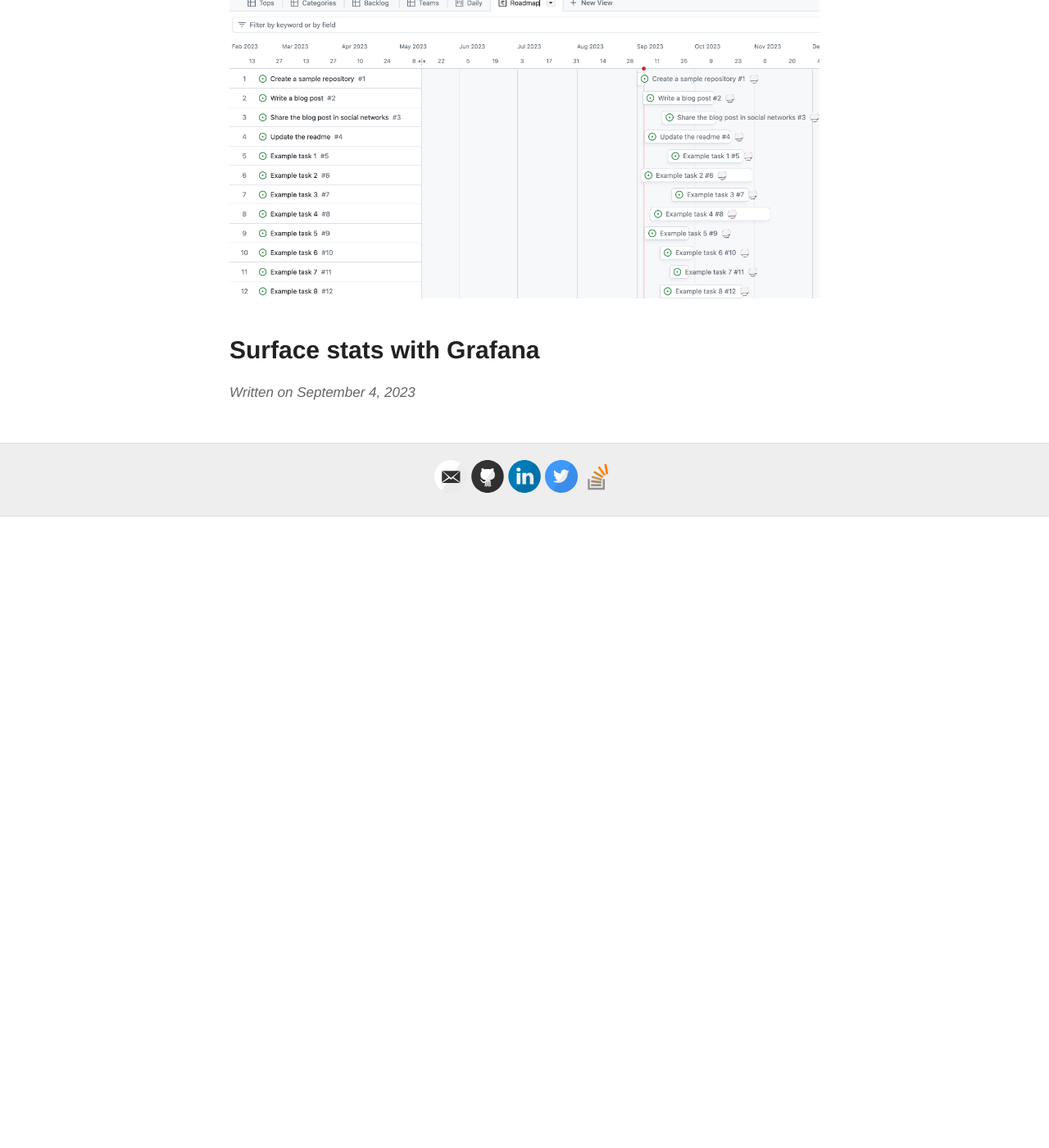
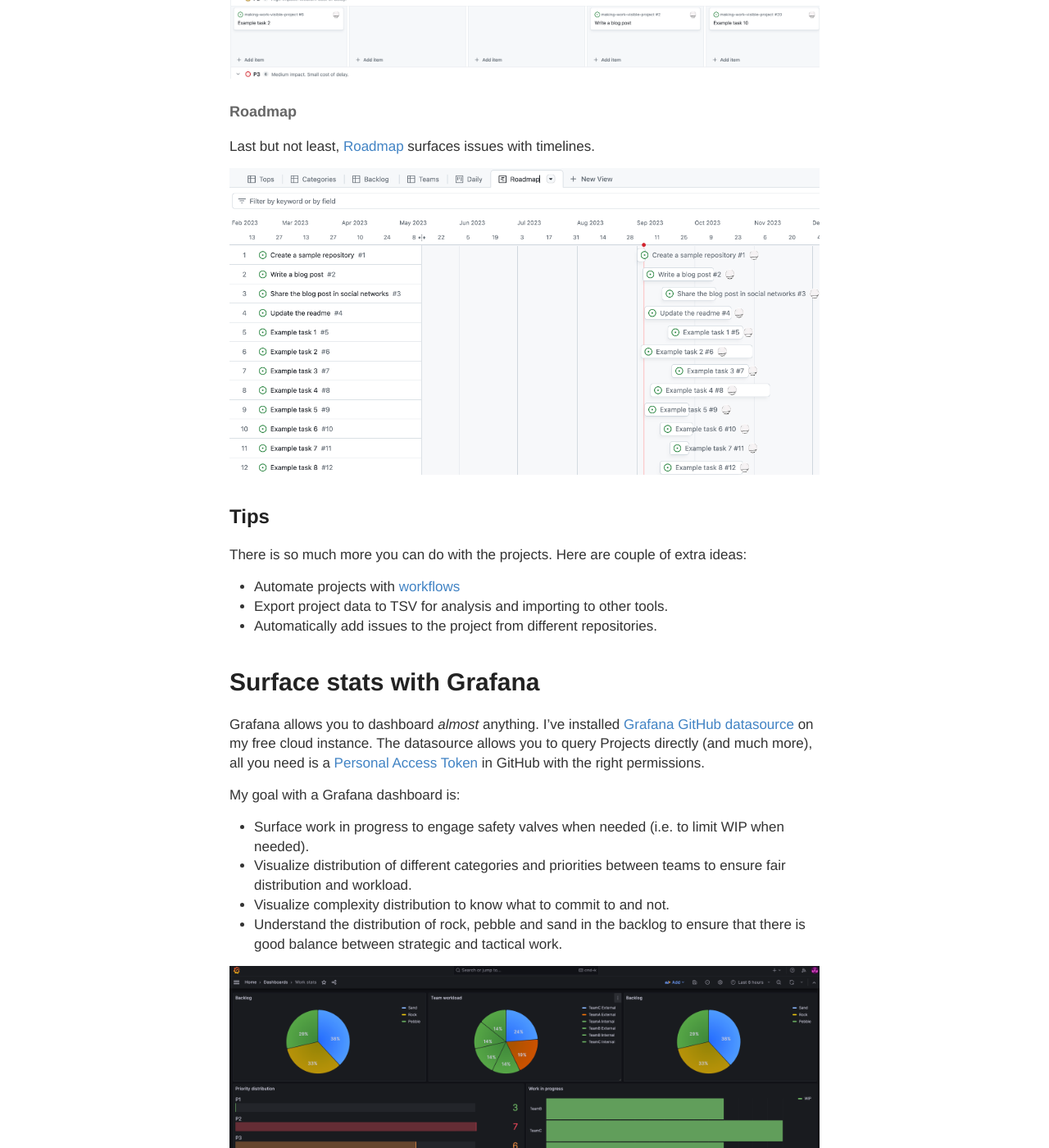
Before and after one commit to vtorosyan/vtorosyan.github.io, a Jekyll site: the page built from _posts/2023/2023-09-04-making-work-visible-github-grafana.md, in a window 1280 px wide and 1400 px high, scrolled down 7220 px. Shown: the whole window at 82% size. Built offline with Jekyll 4.4.1, drawn with Linux system fonts in a browser that asks for light colours; comment, search, counter and statistics services are not loaded; before the commit the page ends 7850 px from its top, so only the background shows below that; some of the changed text lies outside the part shown.

Commit message:
Draft of making work visible

```diff
--- a/_posts/2023/2023-09-04-making-work-visible-github-grafana.md
+++ b/_posts/2023/2023-09-04-making-work-visible-github-grafana.md
@@ -3,7 +3,13 @@
 title: Making work visible with GitHub Projects and Grafana
 ---
 
-In the book [Making work visible, Dominica DeGrandis](https://ddegrandis.com/book/) exposes time-wasting activities at work and demonstrates how you can achieve flow efficiency by _making work visible_. Optimizing workstream management for effectiveness and efficiency is always something I think about. I've used many tools in the past to plan and track workstreams, and recently had a happy realization that [GitHub Projects](https://docs.github.com/en/issues/planning-and-tracking-with-projects/learning-about-projects/about-projects) developed enough to call my number one and only tool for making work visible. I thought to apply some of the learnings from the beforementioned book and leverage GitHub Projects to make work visible. For the sake of measuring and improving, I've used Grafana to visualize few aggregates from the GitHub Project by using [Grafana GitHub datasource](https://grafana.com/grafana/plugins/grafana-github-datasource/).
+In the book [Making work visible, Dominica DeGrandis](https://ddegrandis.com/book/) exposes time-wasting activities at work and demonstrates how you can achieve flow efficiency by _making work visible_. Optimizing workstream management for effectiveness and efficiency is always something I think about. I've used many tools in the past to plan and track workstreams, and recently had a happy realization that [GitHub Projects](https://docs.github.com/en/issues/planning-and-tracking-with-projects/learning-about-projects/about-projects) developed enough to call my number one and only tool for making work visible. I thought to apply some of the learnings from the aforementioned book and leverage GitHub Projects to make work visible. For the sake of measuring and improving, I've used [Grafana](https://grafana.com/) to visualize few aggregates from the GitHub Project by using [Grafana GitHub datasource](https://grafana.com/grafana/plugins/grafana-github-datasource/).
+
+
+# Prerequisite
+
+- This post assumes basic familiarity with [GitHub Projects](https://docs.github.com/en/issues/planning-and-tracking-with-projects/learning-about-projects/about-projects), so in case you are unfamiliar with the product, I'd highly encourage to [Learn about Projects](https://docs.github.com/en/issues/planning-and-tracking-with-projects/learning-about-projects) first.
+- In a similiar way, the post assumes basic familiarity with [Grafana](https://grafana.com/). If you are new to Grafana and want to try it out first, you can either use the [Free forever hosted plan](https://grafana.com/auth/sign-up/create-user?pg=hp&plcmt=hero-btn1&cta=create-free-account) or [Install](https://grafana.com/get/) it on your own machine.
 
 
 # Making work visible with GitHub Project
@@ -198,5 +204,37 @@
 <img src="/images/gpj-roadmap.png" alt="roadmap"/>
 </div>
 
+## Tips
+
+There is so much more you can do with the projects. Here are couple of extra ideas:
+
+- Automate projects with [workflows](https://docs.github.com/en/issues/planning-and-tracking-with-projects/automating-your-project/automating-projects-using-actions)
+- Export project data to TSV for analysis and importing to other tools.
+- Automatically add issues to the project from different repositories.
 
 # Surface stats with Grafana
+
+Grafana allows you to dashboard _almost_ anything. I've installed [Grafana GitHub datasource](https://grafana.com/grafana/plugins/grafana-github-datasource/) on my free cloud instance. The datasource allows you to query Projects directly (and much more), all you need is a [Personal Access Token](https://docs.github.com/en/authentication/keeping-your-account-and-data-secure/managing-your-personal-access-tokens) in GitHub with the right permissions.
+
+My goal with a Grafana dashboard is:
+
+- Surface work in progress to engage safety valves when needed (i.e. to limit WIP when needed).
+- Visualize distribution of different categories and priorities between teams to ensure fair distribution and workload.
+- Visualize complexity distribution to know what to commit to and not.
+- Understand the distribution of rock, pebble and sand in the backlog to ensure that there is good balance between strategic and tactical work.
+
+<div align="center">
+<img src="/images/gpj-grafana-stats.png" alt="roadmap"/>
+</div>
+
+I've leveraged [Grafana Transformations](https://grafana.com/docs/grafana/latest/panels-visualizations/query-transform-data/transform-data/) to transform the data from GitHub to a format which I can visualize with Grafana panels.
+
+## Tips
+
+- Use [Grafana Alerting](https://grafana.com/docs/grafana/latest/alerting/) to warn/alert when certain limits are hit, for example work-in-progress limit.
+- Use GitHub Datasource to measure cycle time and other flow metrics (and watch the work, not the people).
+
+# References
+
+- [GitHub project](https://github.com/users/vtorosyan/projects/1/views/1) available in public to view and play with.
+- [GitHub repository](https://github.com/vtorosyan/making-work-visible-project/) with example issues.
```
Also changed, not shown: images/gpj-grafana-stats.png (added).
